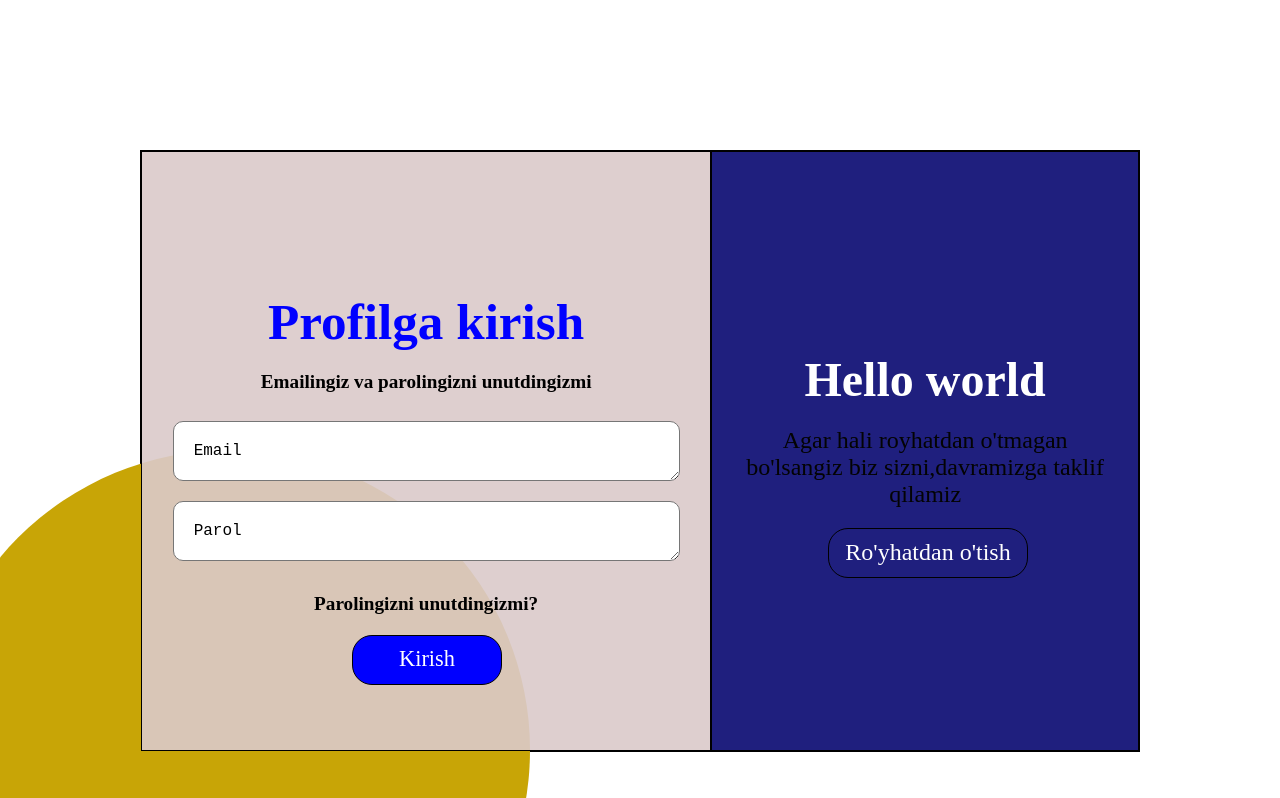
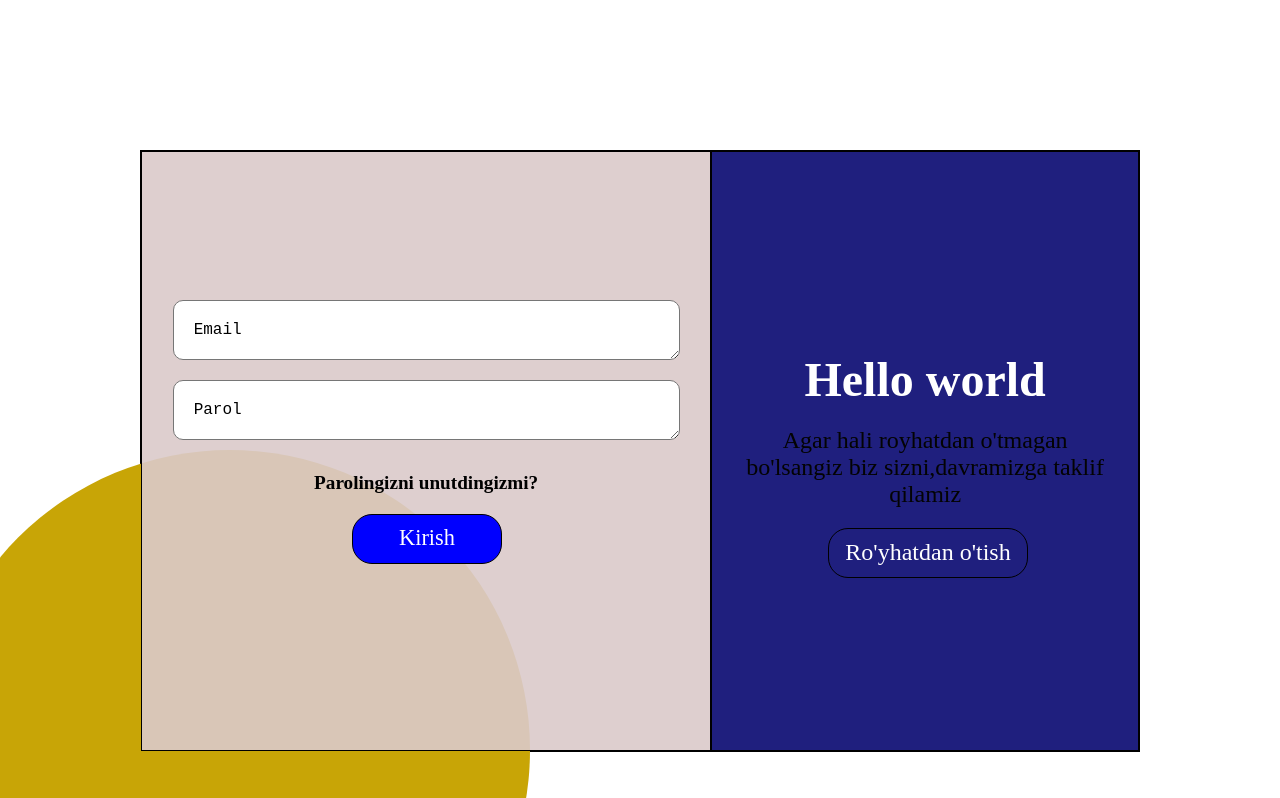
Before and after one commit to arslonov/profile.uz, a plain HTML site: page index.html in a window 1280 px wide. Shown: the top 798 px of the page. Drawn offline with Linux system fonts and the light colour scheme.

Commit message:
first xommit

```diff
--- a/index.html
+++ b/index.html
@@ -10,8 +10,8 @@
 <body>
     <div class="container">
         <div class="flex__item">
-            <h1>Profilga kirish</h1>
-           <h3>Emailingiz va parolingizni unutdingizmi</h3>
+            <h1></h1>
+           <h3></h3>
            <textarea name="name" id="name" cols="45" rows="1">Email</textarea>
            <textarea name="name" id="name" cols="45" rows="1">Parol</textarea>
            <h3 class="parol"><a href="">Parolingizni unutdingizmi?</a></h3>
```
